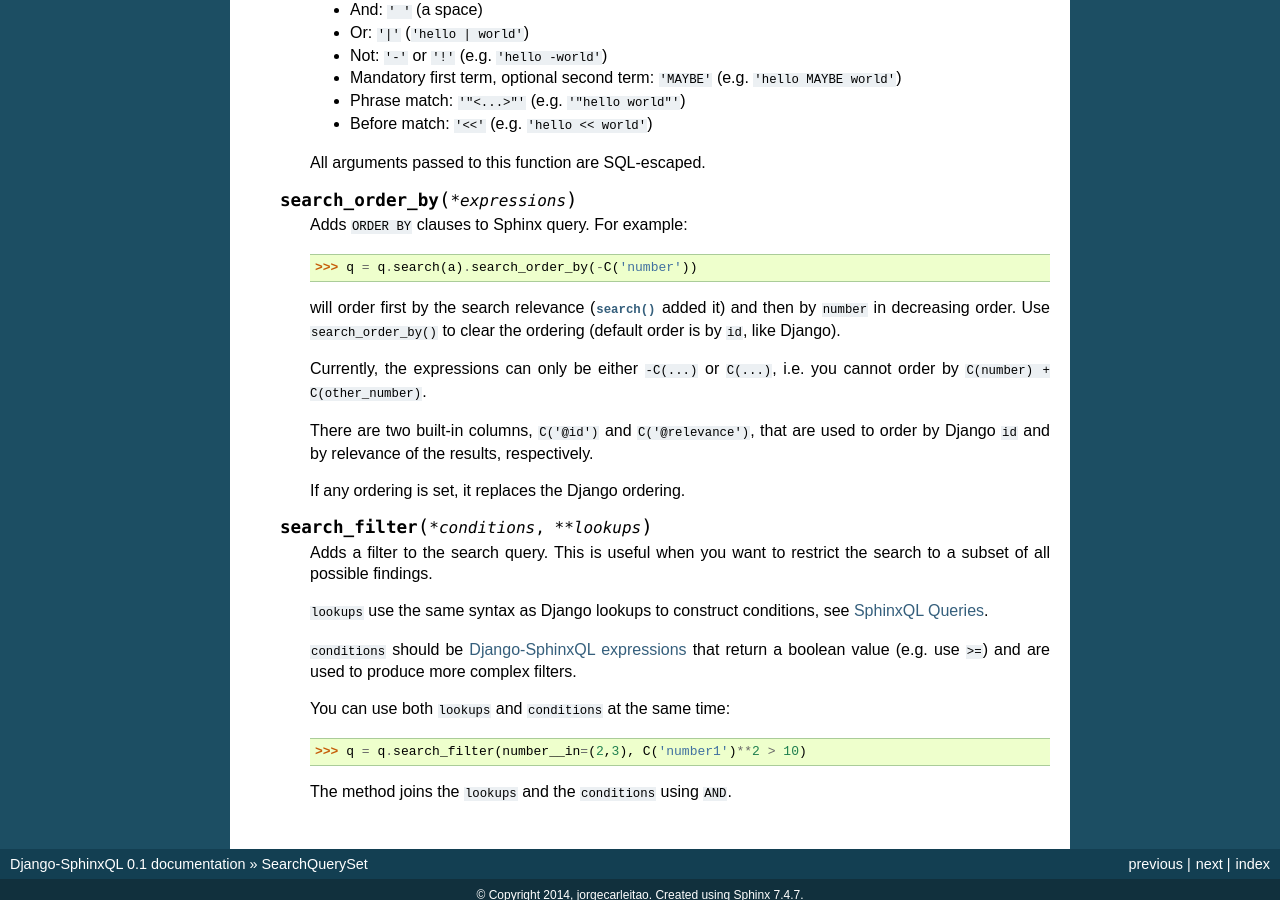
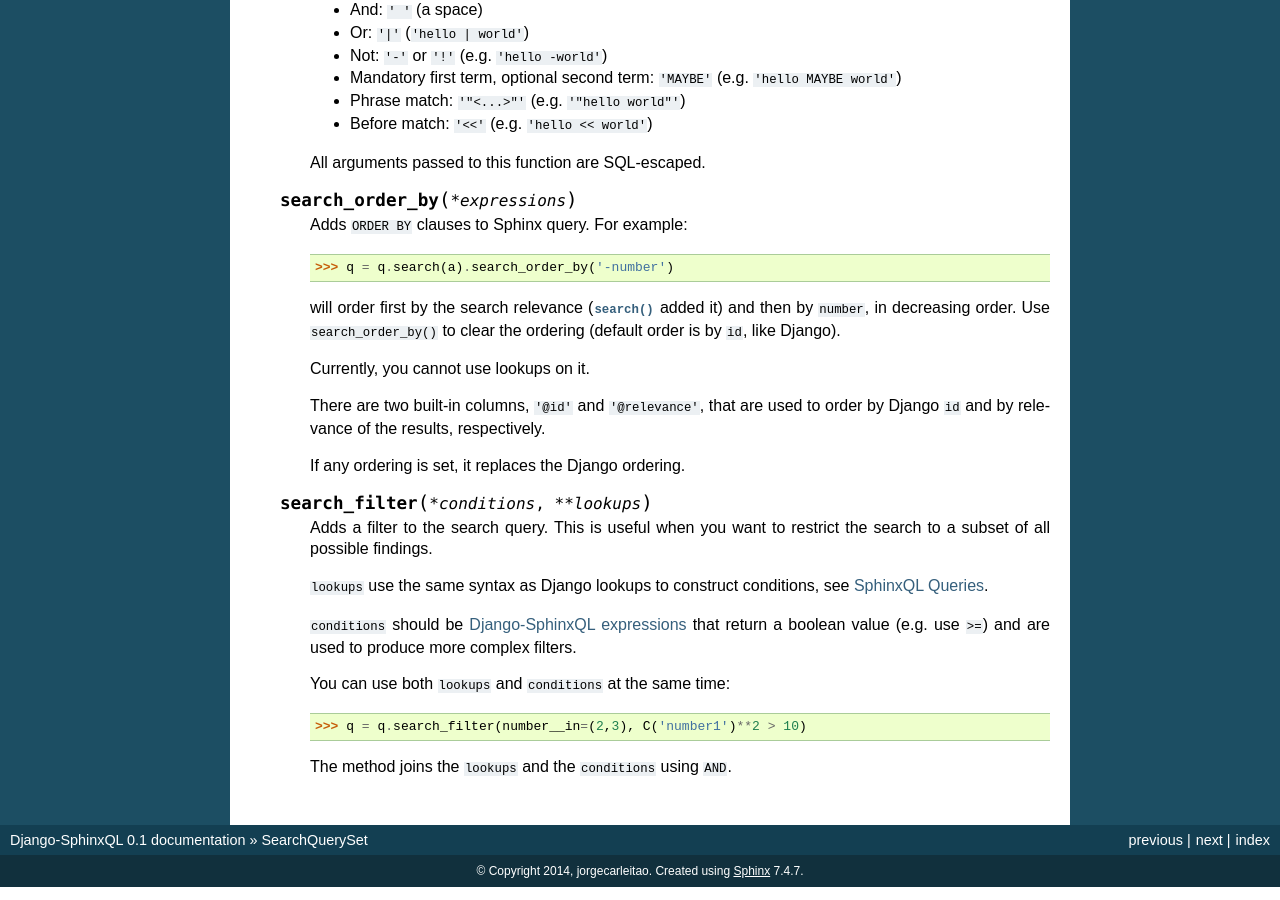
Before and after one commit to jorgecarleitao/django-sphinxql, a Sphinx documentation site: the page built from docs/queryset.rst, in a window 1280 px wide and 900 px high, scrolled down 1585 px. Built offline with Sphinx 7.4.7, drawn with Linux system fonts in a browser that asks for light colours.

```diff
--- a/docs/queryset.rst
+++ b/docs/queryset.rst
@@ -109,16 +109,15 @@
 
         Adds ``ORDER BY`` clauses to Sphinx query. For example::
 
-            >>> q = q.search(a).search_order_by(-C('number'))
+            >>> q = q.search(a).search_order_by('-number')
 
         will order first by the search relevance (:meth:`search` added it)
-        and then by ``number`` in decreasing order. Use ``search_order_by()`` to
-        clear the ordering (default order is by ``id``, like Django).
+        and then by ``number``, in decreasing order. Use ``search_order_by()``
+        to clear the ordering (default order is by ``id``, like Django).
 
-        Currently, the expressions can only be either ``-C(...)`` or ``C(...)``,
-        i.e. you cannot order by ``C(number) + C(other_number)``.
+        Currently, you cannot use lookups on it.
 
-        There are two built-in columns, ``C('@id')`` and ``C('@relevance')``,
+        There are two built-in columns, ``'@id'`` and ``'@relevance'``,
         that are used to order by Django ``id`` and by relevance of the results,
         respectively.
 
```
Also changed, not shown: 2 other files.
